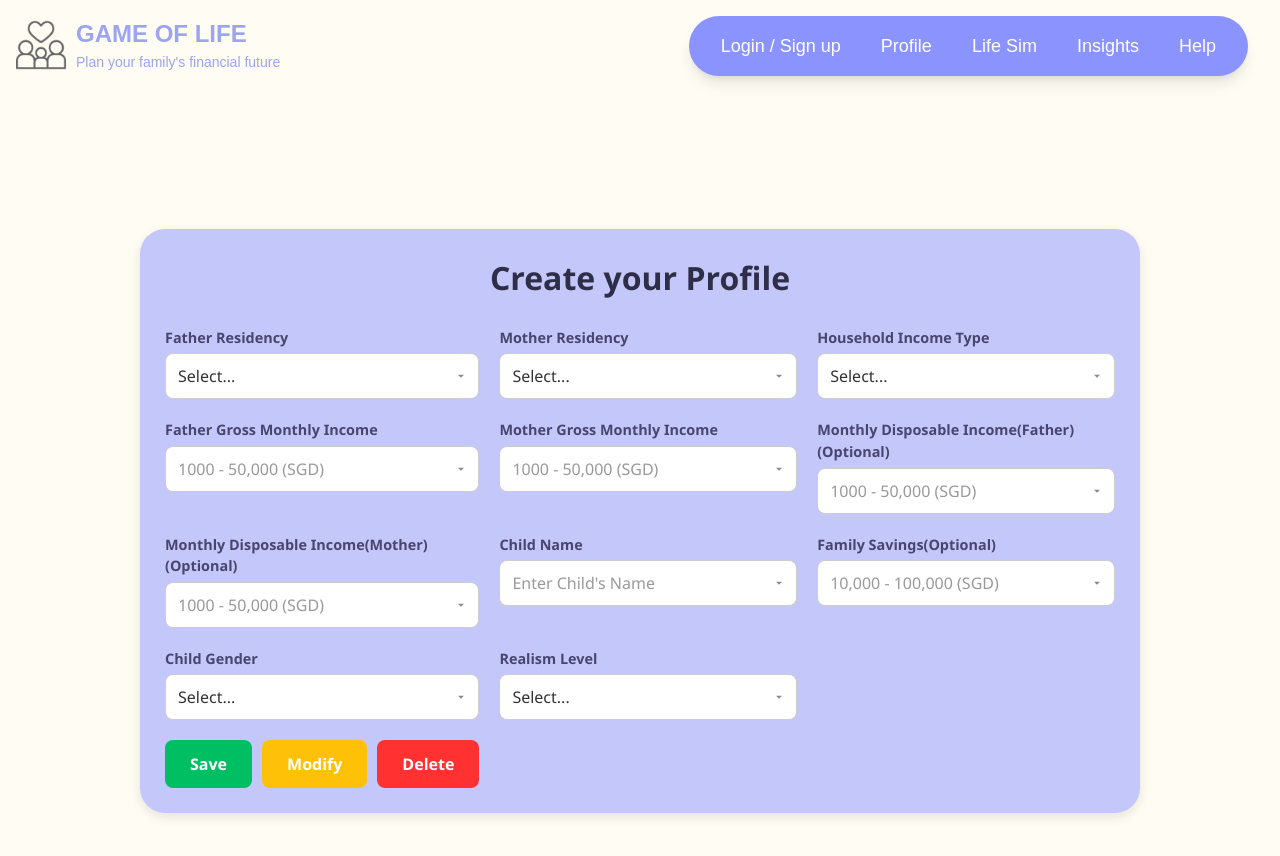
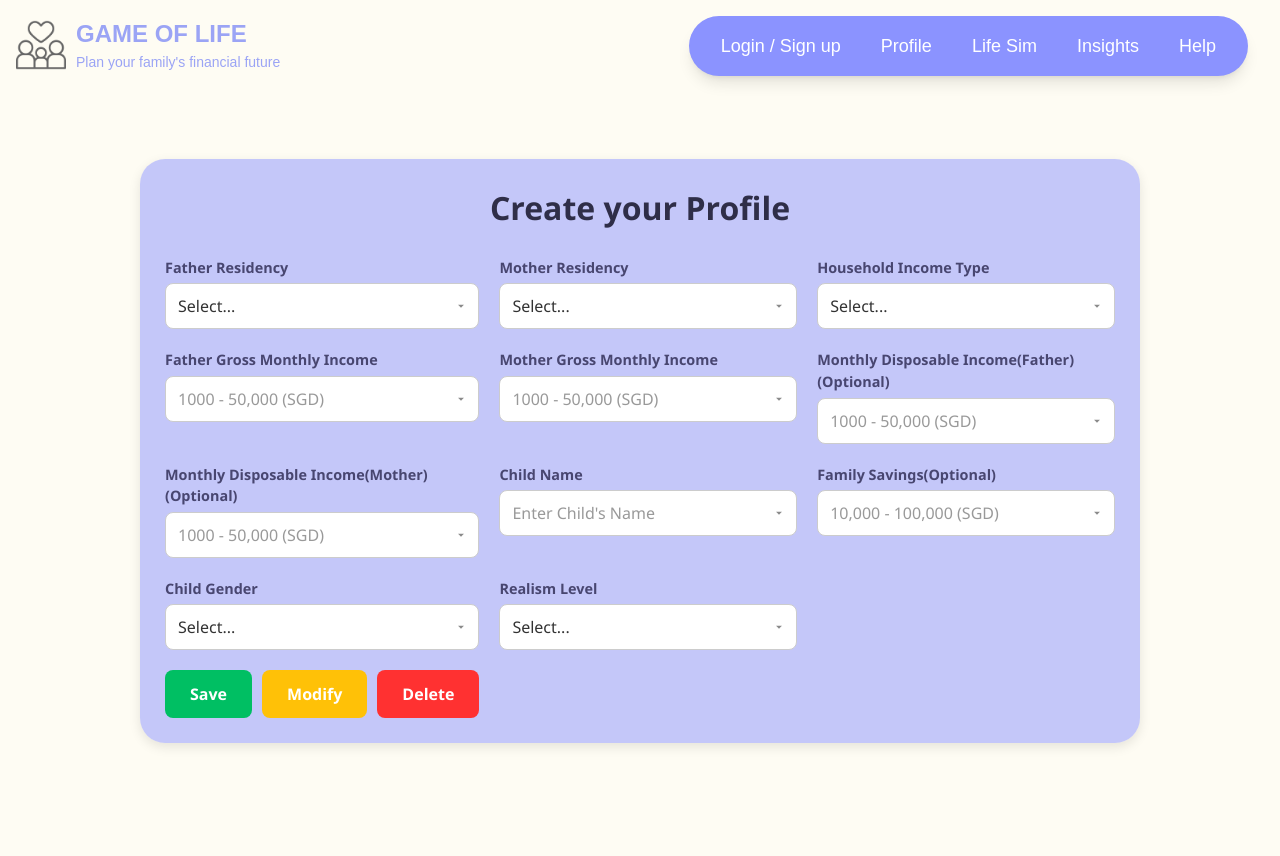
Before and after one commit to kyashp/game-of-life, a Next.js app in the folder gameoflife/: page /Profile_Page in a window 1280 px wide. Shown: the top 856 px of the page. Built offline with nearby package versions, Linux system fonts and the light colour scheme.

Commit message:
moved the profile card upwards

```diff
--- a/gameoflife/src/app/Profile_Page/styles.css
+++ b/gameoflife/src/app/Profile_Page/styles.css
@@ -19,7 +19,7 @@ body{
     box-shadow: 0 4px 12px rgba(0,0,0,0.1);
     width: 1000px;
     max-width: 90%;
-    margin: 80px ;
+    margin-top: -140px;
 }
 h2{
     font-size: xx-large;
```
